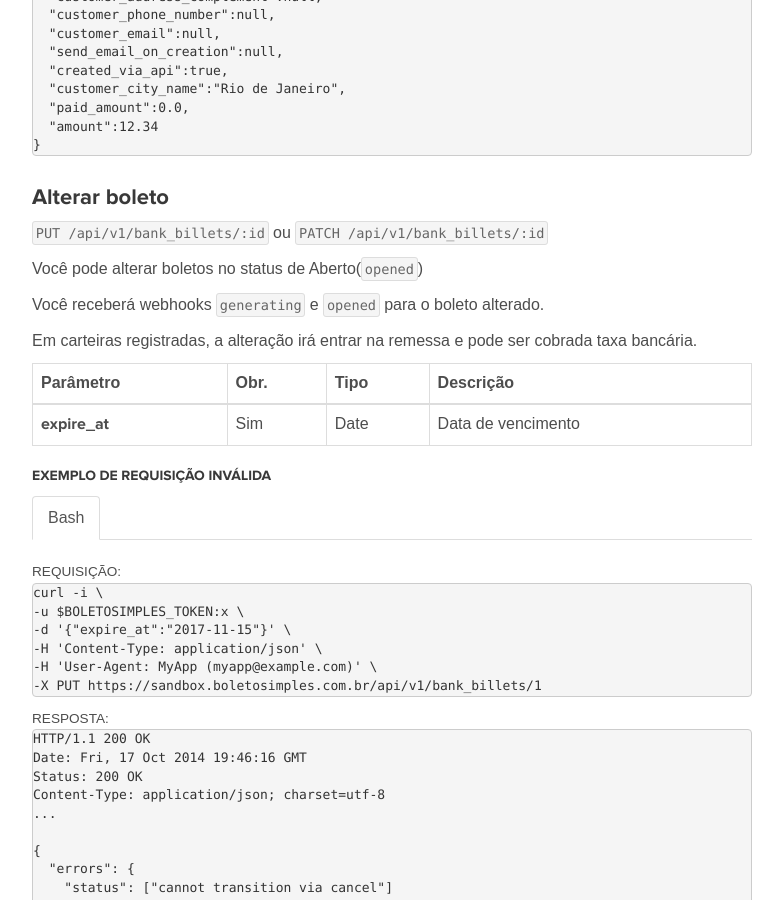
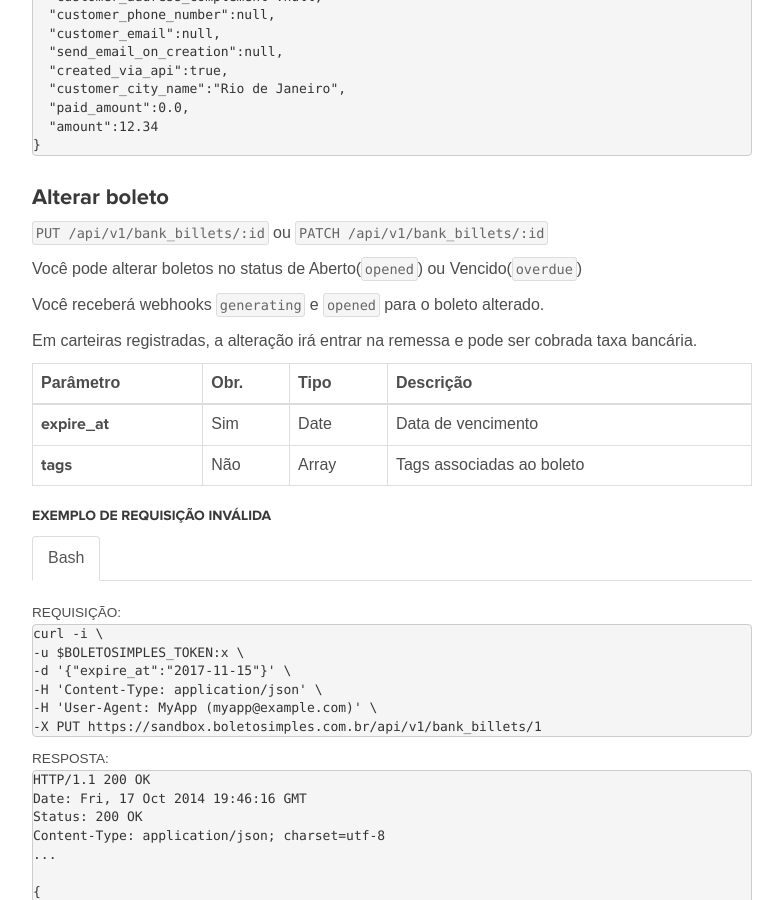
Before and after one commit to BoletoSimples/boletosimples-docs, a Jekyll site: the page built from reference/v1/bank_billets/index.md, in a window 1280 px wide and 900 px high, scrolled down 8066 px. Shown: the whole window, without its empty margins (368-1151 px from the left). Built offline with Jekyll 4.4.1, drawn with Linux system fonts in a browser that asks for light colours.

Commit message:
update billet edition

```diff
--- a/reference/v1/bank_billets/index.md
+++ b/reference/v1/bank_billets/index.md
@@ -967,7 +967,7 @@ Status Final: canceled
 
 `PUT /api/v1/bank_billets/:id` ou `PATCH /api/v1/bank_billets/:id`
 
-Você pode alterar boletos no status de Aberto(`opened`)
+Você pode alterar boletos no status de Aberto(`opened`) ou Vencido(`overdue`)
 
 Você receberá webhooks `generating` e `opened` para o boleto alterado.
 
@@ -995,6 +995,20 @@ Em carteiras registradas, a alteração irá entrar na remessa e pode ser cobrad
       </td>
       <td>
         Data de vencimento
+      </td>
+    </tr>
+    <tr>
+      <td>
+        <strong>tags</strong>
+      </td>
+      <td>
+        Não
+      </td>
+      <td>
+        Array
+      </td>
+      <td>
+        Tags associadas ao boleto
       </td>
     </tr>
   </tbody>
```
